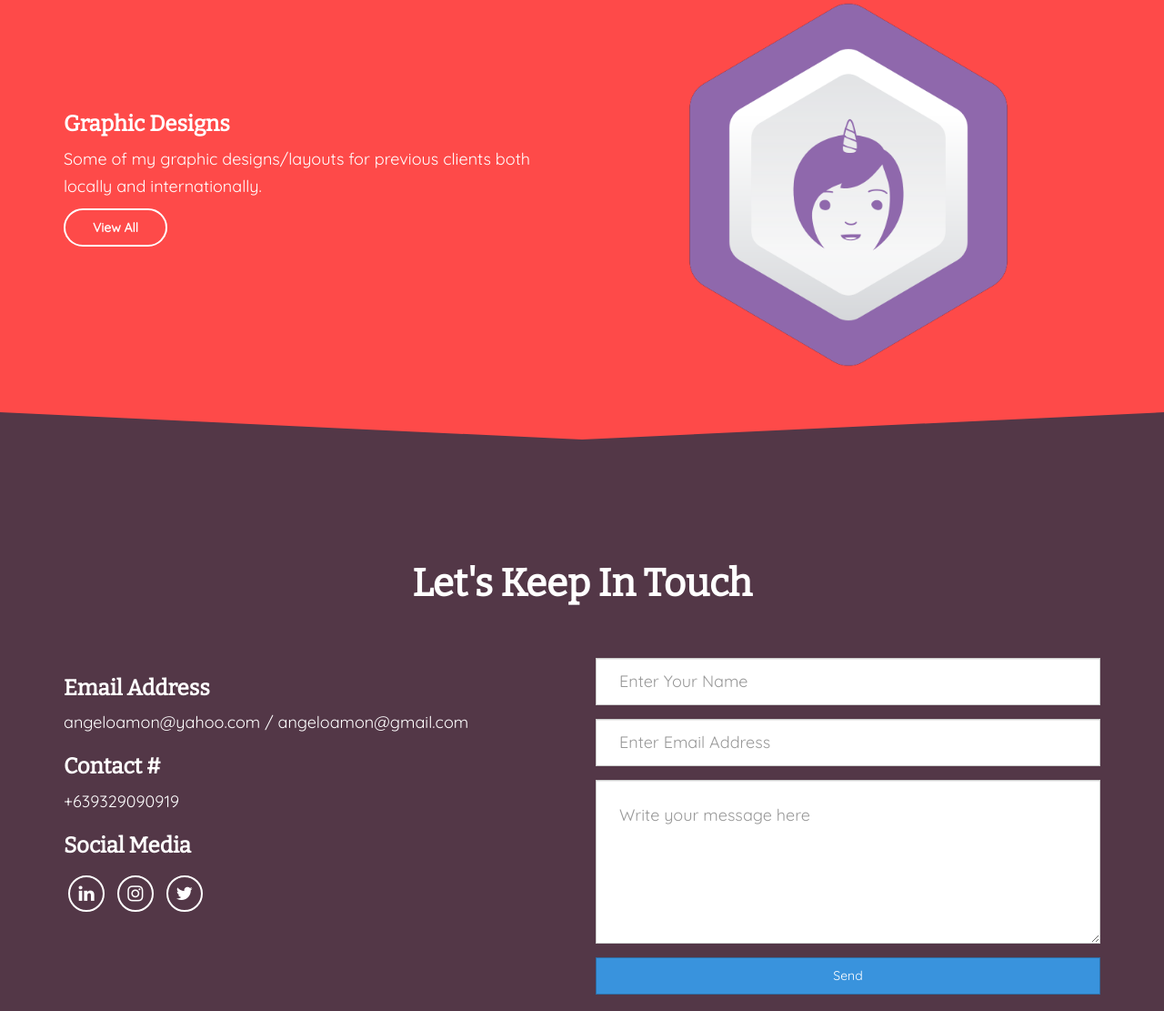
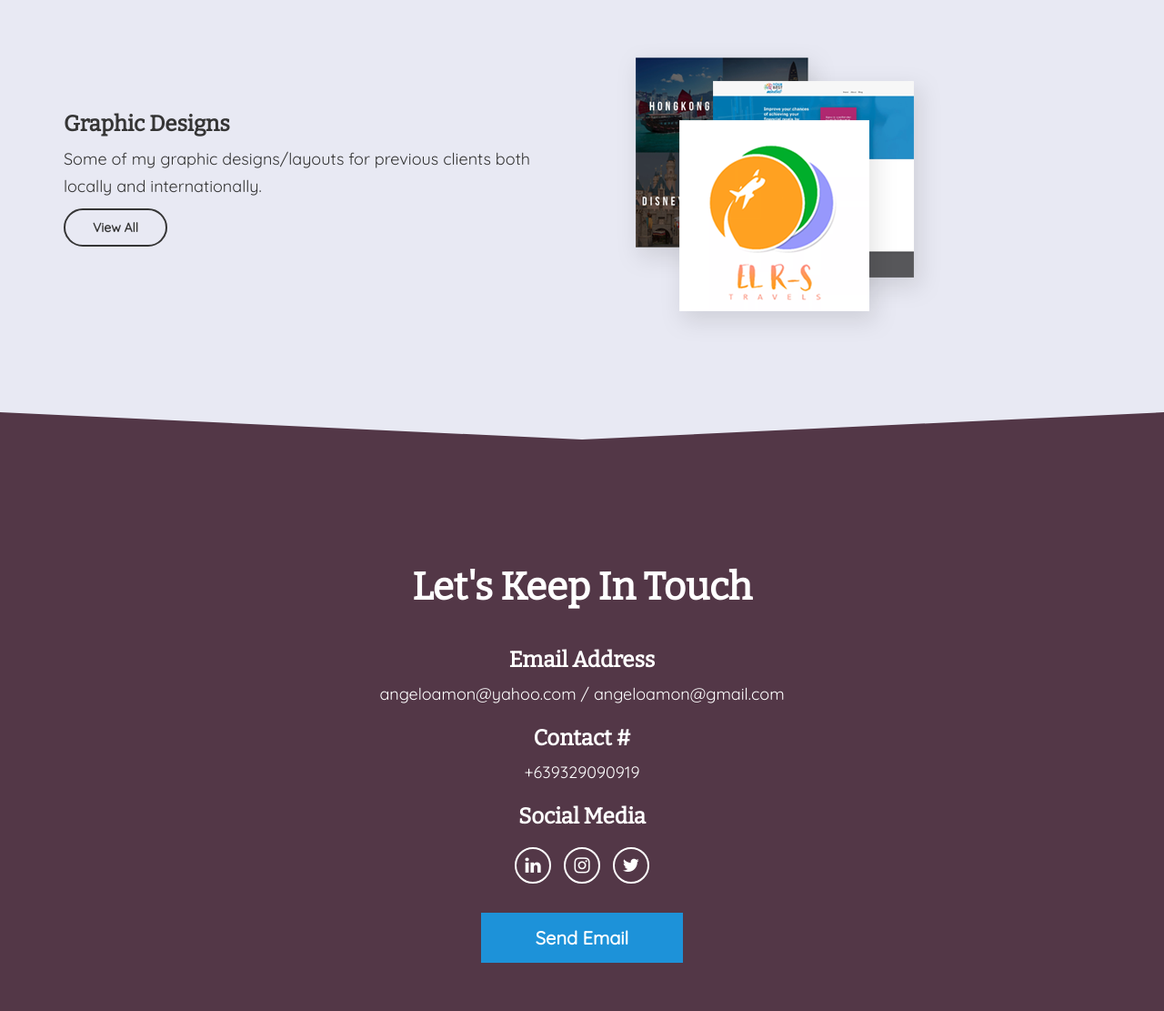
Before and after one commit to angeloamon/webportfolio, a plain HTML site: page index.html in a window 1280 px wide. Shown: the part 2793-3904 px from the top of the page at 91% size. Drawn offline with nearby package versions, Linux system fonts and the light colour scheme.

Commit message:
changes in the new section

```diff
--- a/index.html
+++ b/index.html
@@ -140,8 +140,8 @@
 							<p>Some of my graphic designs/layouts for previous clients both locally and internationally.</p>
 							<a href="https://angeloamon.carbonmade.com/">View All</a>
 						</div>
-						<div class="apa-design-projects-image col-md-6 text-center">
-							<img class="img-fluid" src="images/carbonmade-two.png" alt="carbonmade">
+						<div class="apa-design-projects-image col-md-6">
+							<img class="img-fluid" src="images/graphic-design-pic2.png" alt="carbonmade">
 						</div>
 					</div>
 				</div>
@@ -157,7 +157,7 @@
 				<div class="row">
 					<div class="apa-footer-wrapper">
 						<h2>Let's Keep In Touch</h2>
-							<div class="col-md-6 contact-info">
+							<div class="col-md-12 contact-info text-center">
 								<div class="email-info">
 									<h3>Email Address</h3>
 									<p>angeloamon@yahoo.com / angeloamon@gmail.com</p>
@@ -176,7 +176,11 @@
 										</ul>
 									</div>
 								</div>
+								<div class="apa-email-button">
+									<a href="mailto:angeloamon@yahoo.com">Send Email</a>
+								</div>
 							</div>
+							<!--
 							<div class="col-md-6 contact-form">
 								<form action="">
 									<div class="form-group">
@@ -192,7 +196,7 @@
 										<input type="submit" value="Send" class="email-button btn btn-primary btn-lg">
 									</div>
 								</form>
-							</div>
+							</div> -->
 					</div>
 				</div>
 			</div>
--- a/sass/main.scss
+++ b/sass/main.scss
@@ -278,6 +278,7 @@ header {
 			}
 			.apa-skills-info {
 				background-color: #FFFBFC;
+				//background-color: #E8E9F3;
 				height: 100vh;
 				display: flex;
 				align-items: center;
@@ -508,15 +509,15 @@ header {
 		}
 	}
 	.apa-design-projects-inner {
-		background-color: #FE4A49;
+		background-color: #E8E9F3;
 		padding: 50px 0;
 		.apa-design-projects-wrapper {
 			.apa-design-projects-content {
 				margin-top: 100px;
-				color: $primary-text-color;
+				color: #353535;
 				a {
-					color: $primary-text-color;
-					border: 2px solid $primary-text-color;
+					color: #353535;
+					border: 2px solid #353535;
 					border-radius: 50px;
 					padding: 10px 30px;
 					line-height: 60px;
@@ -564,7 +565,7 @@ footer {
 	 	top: 0;
 	  	border-style: solid;
 	  	border-width: 30px 50vw 0 50vw;
-	  	border-color: #FE4A49 transparent;
+	  	border-color: #E8E9F3 transparent;
 	}
 	/*&::before {
 		content: '';
@@ -633,7 +634,7 @@ footer {
 			h2 {
 				color: $primary-text-color;
 				text-align: center;
-				margin-bottom: 5%;
+				margin-bottom: 2%;
 				@media(max-width: $phone) {
 					font-size: 25px;
 				}
@@ -732,8 +733,19 @@ footer {
 						}
 					}
 				}
+				.apa-email-button {
+					margin-top: 30px;
+					a {
+						padding: 15px 60px;
+						color: $primary-text-color;
+						background-color: $secondary-color;
+						text-decoration: none;
+						font-weight: bold;
+						font-size: 20px;
+					}
+				}
 			}
-			.contact-form {
+			/*.contact-form {
 				.form-text {
 					border-radius: 0;
 					font-size: 18px;
@@ -756,7 +768,7 @@ footer {
 						font-size: 14px;
 					}
 				}
-			}
+			}*/
 		}
 	}
 	.apa-footer-copyright {
```
Also changed, not shown: css/main.css, images/graphic-design-pic.png (added), images/graphic-design-pic2.png (added), 1 other file.
